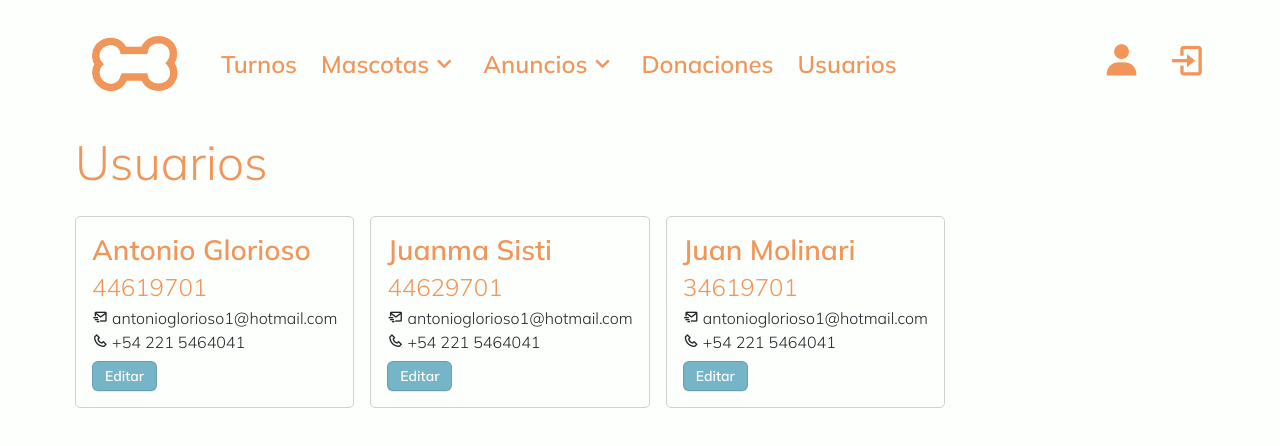
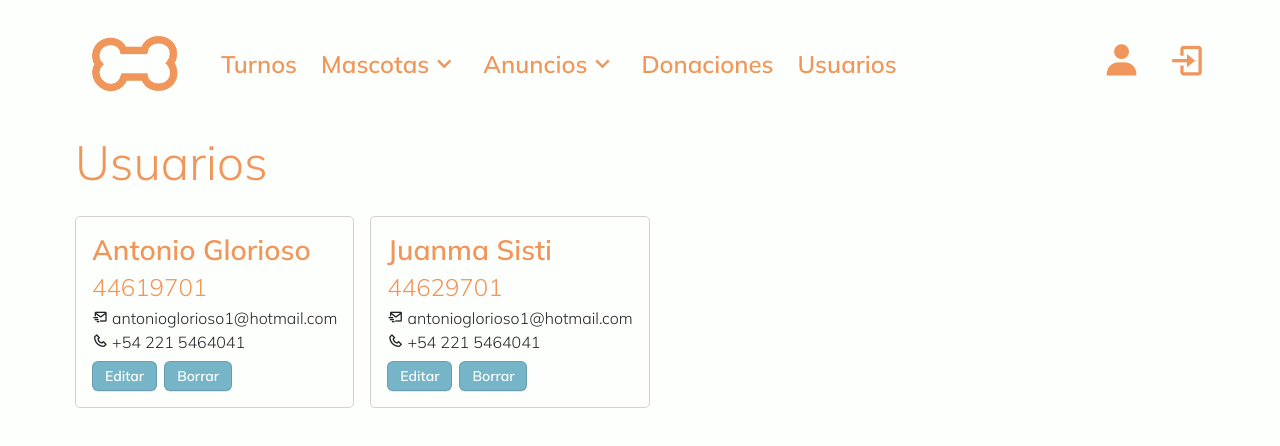
Before and after one commit to Ationno/App-Veterinaria-INGS2, an Angular app: page /usuarios in a window 1280 px wide. Shown: the top 446 px of the page. Built offline with nearby package versions, Linux system fonts and the light colour scheme; data requests are answered from the project's data file.

Commit message:
Agregado boton borrar

```diff
--- a/db.json
+++ b/db.json
@@ -1,6 +1,7 @@
 {
   "usuarios": [
     {
+      "id": 0,
       "nombre": "Antonio",
       "apellido": "Glorioso",
       "DNI": "44619701",
@@ -8,18 +9,12 @@
       "telefono": "+54 221 5464041"
     },
     {
+      "id": 1,
       "nombre": "Juanma",
       "apellido": "Sisti",
       "DNI": "44629701",
       "email": "antonioglorioso1@hotmail.com",
       "telefono": "+54 221 5464041"
-    },
-    {
-      "nombre": "Juan",
-      "apellido": "Molinari",
-      "DNI": "34619701",
-      "email": "antonioglorioso1@hotmail.com",
-      "telefono": "+54 221 5464041"
     }
   ]
 }
--- a/src/app/components/usuarios/perfil-usuario/perfil-usuario.component.css
+++ b/src/app/components/usuarios/perfil-usuario/perfil-usuario.component.css
@@ -1,4 +1,4 @@
-div {
+.usuario {
     border: 1px solid #d1d1d1;
     border-radius: 5px;
     padding: 1em;
@@ -14,3 +14,10 @@ h2 {
     font-size: 1.50rem;
     margin-bottom: .15em;
 }
+
+h1 .borrar {
+    margin-left: 0.25em;
+    font-size: 1.25rem;
+    color: red;
+    cursor: pointer;
+}
--- a/src/app/components/usuarios/perfil-usuario/perfil-usuario.component.html
+++ b/src/app/components/usuarios/perfil-usuario/perfil-usuario.component.html
@@ -1,7 +1,10 @@
-<div>
-    <h1>{{usuario.nombre + " " + usuario.apellido}}</h1>
+<div class="usuario">
+    <h1>{{usuario.nombre + " " + usuario.apellido}} </h1>
     <h2>{{usuario.DNI}}</h2>
     <p><i class='bx bx-mail-send' ></i> {{usuario.email}}</p>
     <p><i class='bx bx-phone' ></i> {{usuario.telefono}}</p>
-    <button class="button-edit" value="editar">Editar</button>
+    <div style="display: flex;">
+        <button class="button" value="editar">Editar</button>
+        <button (click)="onDelete(usuario)" class="button" value="borrar">Borrar</button>
+    </div>
 </div>
--- a/src/app/components/usuarios/perfil-usuario/perfil-usuario.component.ts
+++ b/src/app/components/usuarios/perfil-usuario/perfil-usuario.component.ts
@@ -13,6 +13,7 @@ export class PerfilUsuarioComponent {
 	ngOnInit() : void {}
 
 	public onDelete(usuario: Usuario) {
+		console.log("hola")
 		this.onDeleteUsuario.emit(usuario);
 	}
 
--- a/src/styles.css
+++ b/src/styles.css
@@ -80,9 +80,9 @@ a {
     color: #F1965B;
 }
 
-.button-edit {
+.button {
   appearance: none;
-  margin-top: .5em;
+  margin: .5em .5em 0 0;
   background-color: #75B5C7;
   border: 1px solid rgba(27, 31, 35, .15);
   border-radius: 6px;
@@ -100,7 +100,7 @@ a {
   text-decoration: none;
 }
 
-.button-edit:hover {
+.button:hover {
   background-color: #30798d;
 }
 
```
